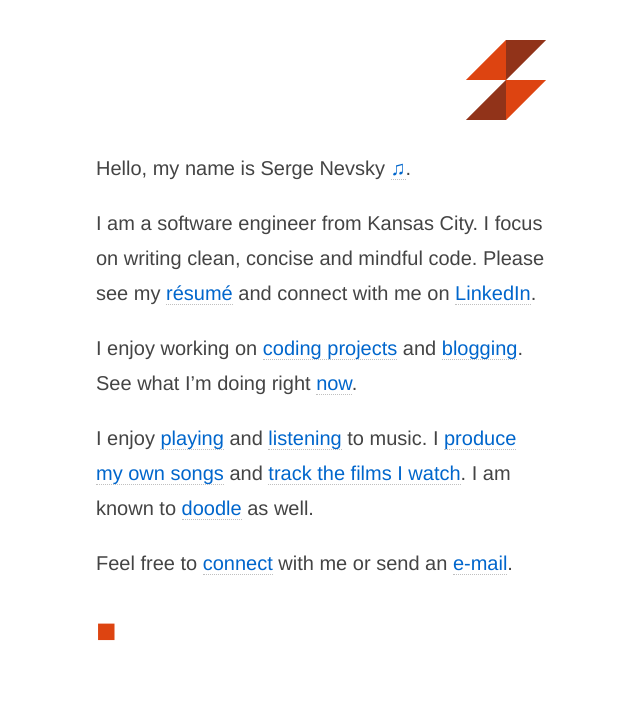
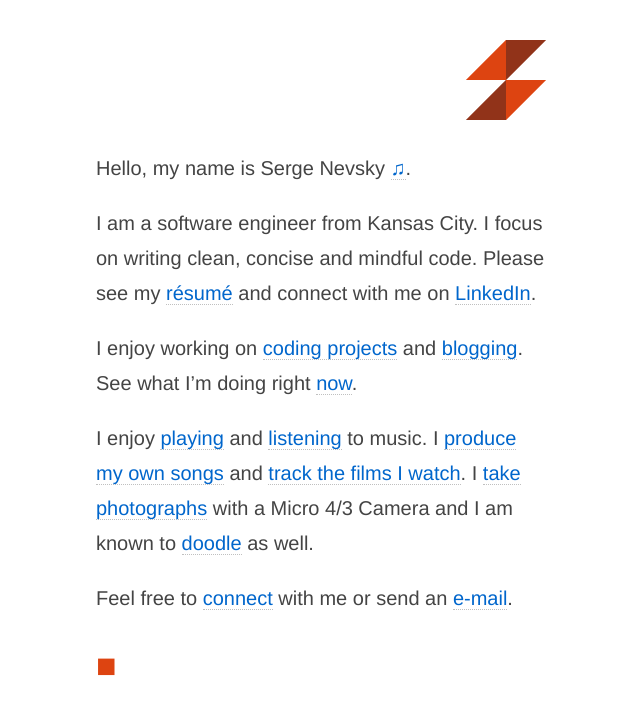
Before and after one commit to Dejital/dejital.github.com, a Jekyll site: the page built from index.md, in a window 1280 px wide. Shown: the top 715 px of the page, without its empty margins (319-959 px from the left). Built offline with Jekyll 4.4.1, drawn with Linux system fonts in a browser that asks for light colours.

Commit message:
Update main page to include flickr

```diff
--- a/index.md
+++ b/index.md
@@ -13,6 +13,6 @@ I am a software engineer from Kansas City. I focus on writing clean, concise and
 
 I enjoy working on [coding projects](/projects/) and [blogging](/blog/). See what I'm doing right [now](/now/).
 
-I enjoy [playing](https://www.facebook.com/photo.php?v=2726733446186&l=84438092421051772) and [listening](http://www.last.fm/user/Dejital) to music. I [produce my own songs](http://soundcloud.com/dejital) and [track the films I watch](http://films.snevsky.com). I am known to [doodle](http://sergeyk.tumblr.com) as well.
+I enjoy [playing](https://www.facebook.com/photo.php?v=2726733446186&l=84438092421051772) and [listening](http://www.last.fm/user/Dejital) to music. I [produce my own songs](http://soundcloud.com/dejital) and [track the films I watch](http://films.snevsky.com). I [take photographs](https://www.flickr.com/photos/sergeyk/) with a Micro 4/3 Camera and I am known to [doodle](http://sergeyk.tumblr.com) as well.
 
 Feel free to [connect](https://www.facebook.com/serge.nevsky) with me or send an [e-mail](mailto:serge@snevsky.com).
```
